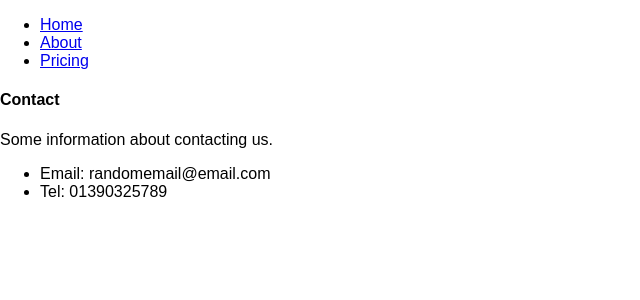
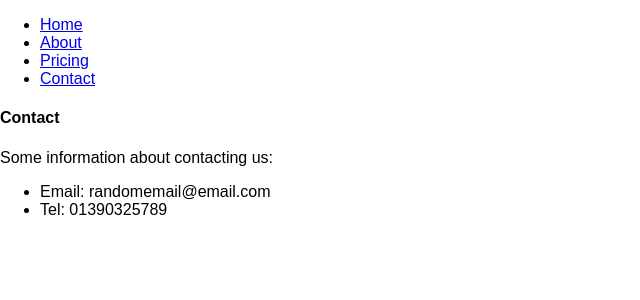
Before and after one commit to basically-joe/reactRouting, a React (Create React App) app: page /contact in a window 1280 px wide. Shown: the top 300 px of the page, without its empty margins (0-640 px from the left). Built offline with nearby package versions, Linux system fonts and the light colour scheme.

Commit message:
Added contact link, working in browser

```diff
--- a/src/components/Contact.js
+++ b/src/components/Contact.js
@@ -3,7 +3,7 @@ import React from "react";
 const Contact = () => (
   <div>
     <h4>Contact</h4>
-    <p>Some information about contacting us.</p>
+    <p>Some information about contacting us:</p>
     <ul>
     <li>Email: randomemail@email.com</li>
     <li>Tel: 01390325789</li>
--- a/src/components/NavBar.js
+++ b/src/components/NavBar.js
@@ -12,6 +12,9 @@ const Navbar = () => (
     <li>
       <Link to="/pricing">Pricing</Link>
     </li>
+    <li>
+      <Link to="/contact">Contact</Link>
+    </li>
   </ul>
 );
 
```
